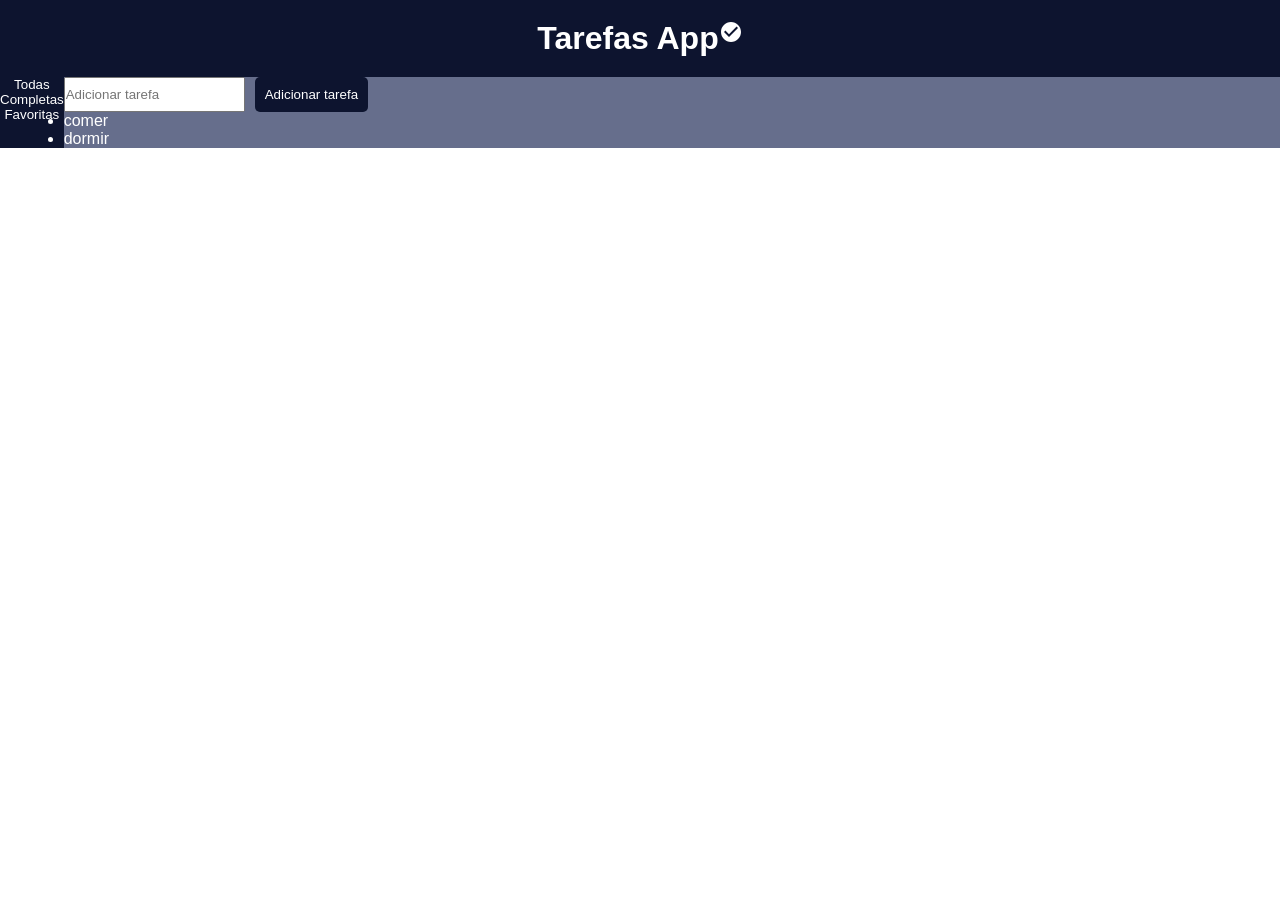
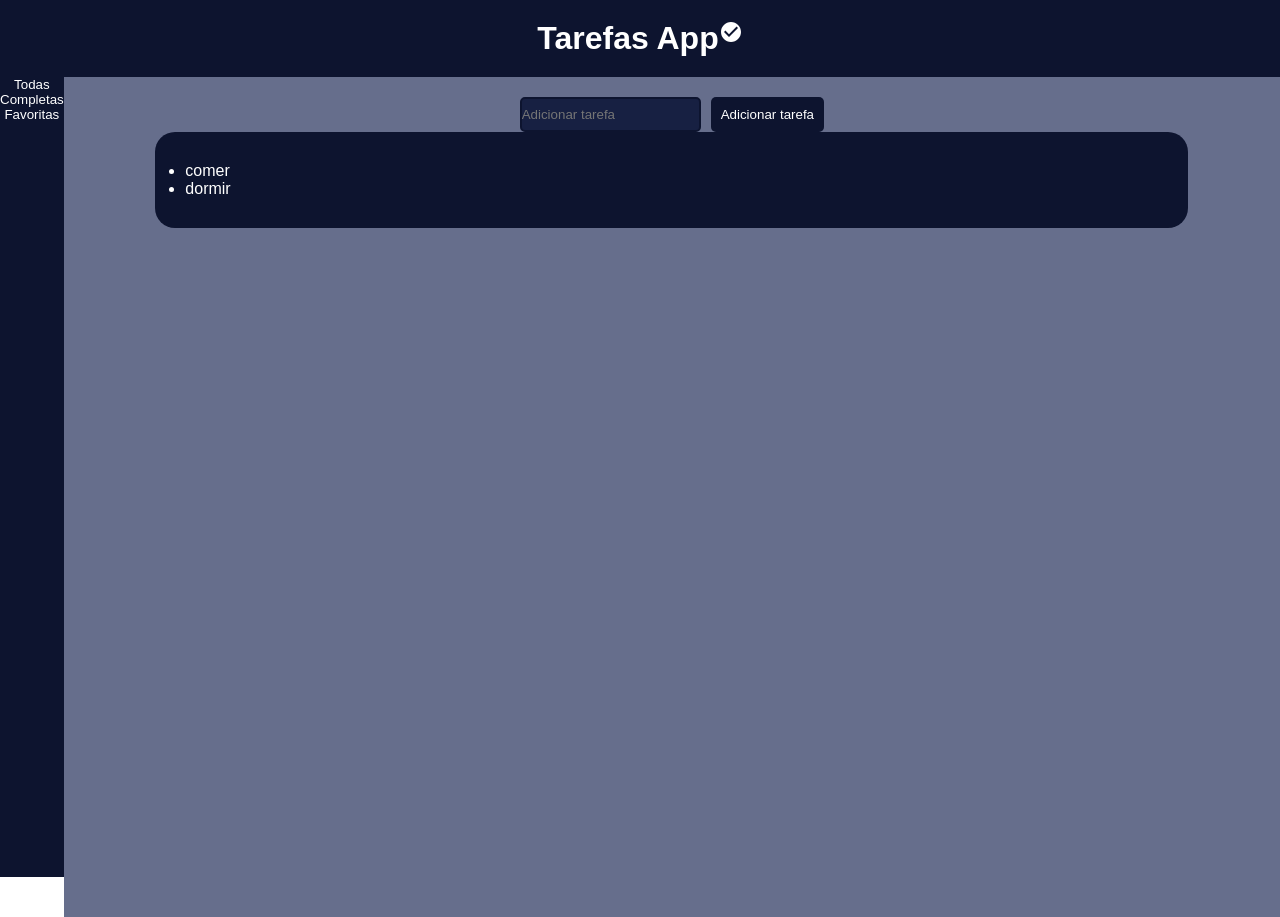
Before and after one commit to MariaLuizaVicentini/tarefas-ref-juliocode, a React (Vite) app: page / in a window 1280 px wide. Before the commit the page ends 800 px from the top, so only its background shows below. Built offline with nearby package versions, Linux system fonts and the light colour scheme.

Commit message:
feat: adicionando novar cores na paleta e novos estilos

```diff
--- a/src/App.css
+++ b/src/App.css
@@ -35,6 +35,7 @@ header {
 .container-conteudo {
     display: flex;
     flex-direction: row;
+    height: 100%;
 }
 
 .conteudo-principal{
@@ -51,6 +52,11 @@ header {
 .tarefas{
     background-color: var(--cor-secundaria);
     height: 100%;
+    display: flex;
+    flex-direction: column;
+    align-items: center;
+    padding: 20px 0;
+
 }
 
 .tarefa-form{
@@ -74,5 +80,16 @@ header {
 }
 
 input{
-    color: var(--cor-principal);
+    border-radius: 5px;
+    background-color: var(--cor-quaternaria);
+    border: 2px solid var(--cor-principal);
 }
+
+.tarefas-lista{
+    background-color: var(--cor-principal);
+    padding: 30px;
+    border-radius: 20px;
+    width: 80%;
+    max-height: 80%;
+    overflow-y: scroll;
+}
--- a/src/App.jsx
+++ b/src/App.jsx
@@ -1,26 +1,25 @@
-import Sidebar from './assets/componentes/Sidebar'
-import Tarefas from './assets/componentes/Tarefas'
-import './App.css'
+import Sidebar from "./assets/componentes/Sidebar";
+import Tarefas from "./assets/componentes/Tarefas";
+import "./App.css";
 
-import { useState } from 'react'
-import { CheckCircle } from '@mui/icons-material'
+import { useState } from "react";
+import { CheckCircle } from "@mui/icons-material";
 
 function App() {
-
   return (
-    <div>
+    <>
       <header>
         <h1>Tarefas App</h1>
         <CheckCircle></CheckCircle>
       </header>
-      <div className='container-conteudo'>
-        <Sidebar/>
-        <section className='conteudo-principal'>
-          <Tarefas/>
+      <div className="container-conteudo">
+        <Sidebar />
+        <section className="conteudo-principal">
+          <Tarefas />
         </section>
       </div>
-    </div>
-  )
+    </>
+  );
 }
 
-export default App
+export default App;
--- a/src/assets/componentes/TarefasList.jsx
+++ b/src/assets/componentes/TarefasList.jsx
@@ -3,7 +3,7 @@ import '../../App.css'
 function TarefasList(){
     let listaTarefas = ["comer", "dormir"]
     return(
-        <ul>
+        <ul className='tarefas-lista'>
             {
                 listaTarefas.map((tarefaAtual) => {
                     return(
--- a/src/var.css
+++ b/src/var.css
@@ -1,5 +1,7 @@
 :root{
     --cor-principal: #0d142f;
-    --cor-secundaria: #666e8c
+    --cor-secundaria: #666e8c;
+    --cor-terciaria: #262d4a;
+    --cor-quaternaria: #172042;
 
 }
```
